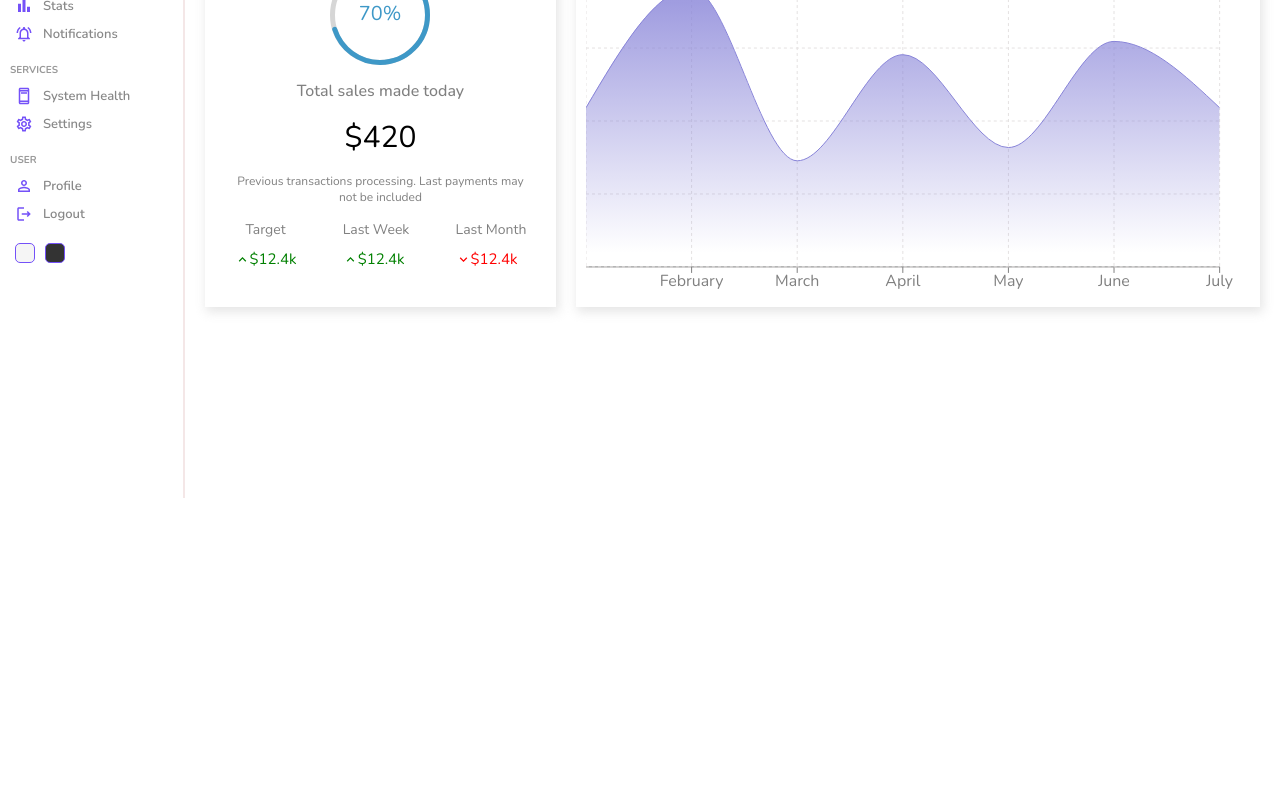
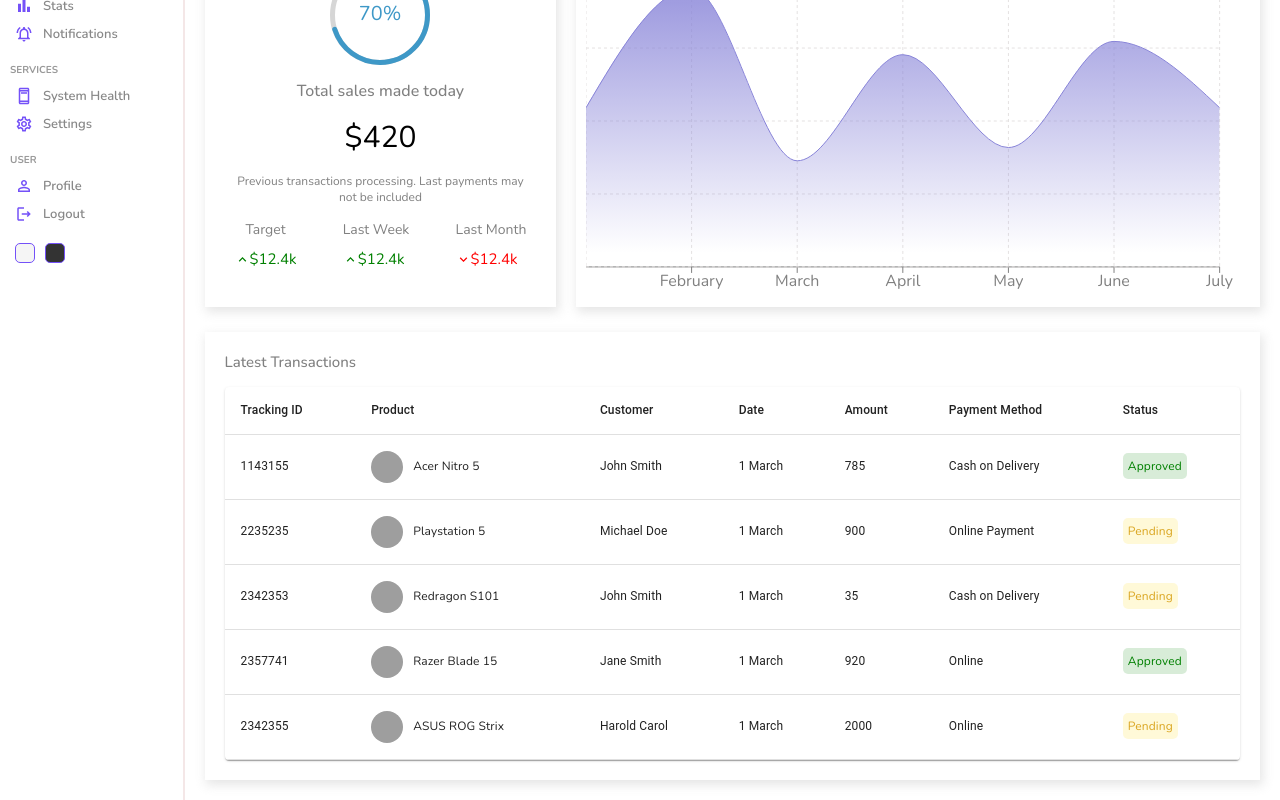
Before and after one commit to sandipswain/Admin-Panel, a React (Create React App) app: page / in a window 1280 px wide. Shown: the part 302-1102 px from the top of the page. Before the commit the page ends 800 px from the top, so only its background shows below. Built offline with nearby package versions, Linux system fonts and the light colour scheme; grey boxes are pictures that could not be loaded.

Commit message:
Made the table and passed the data

```diff
--- /dev/null
+++ b/src/components/tables/Table.js
@@ -0,0 +1,101 @@
+import "./table.scss";
+import Table from "@mui/material/Table";
+import TableBody from "@mui/material/TableBody";
+import TableCell from "@mui/material/TableCell";
+import TableContainer from "@mui/material/TableContainer";
+import TableHead from "@mui/material/TableHead";
+import TableRow from "@mui/material/TableRow";
+import Paper from "@mui/material/Paper";
+const List = () => {
+  const rows = [
+    {
+      id: 1143155,
+      product: "Acer Nitro 5",
+      img: "https://m.media-amazon.com/images/I/81bc8mA3nKL._AC_UY327_FMwebp_QL65_.jpg",
+      customer: "John Smith",
+      date: "1 March",
+      amount: 785,
+      method: "Cash on Delivery",
+      status: "Approved",
+    },
+    {
+      id: 2235235,
+      product: "Playstation 5",
+      img: "https://m.media-amazon.com/images/I/31JaiPXYI8L._AC_UY327_FMwebp_QL65_.jpg",
+      customer: "Michael Doe",
+      date: "1 March",
+      amount: 900,
+      method: "Online Payment",
+      status: "Pending",
+    },
+    {
+      id: 2342353,
+      product: "Redragon S101",
+      img: "https://m.media-amazon.com/images/I/71kr3WAj1FL._AC_UY327_FMwebp_QL65_.jpg",
+      customer: "John Smith",
+      date: "1 March",
+      amount: 35,
+      method: "Cash on Delivery",
+      status: "Pending",
+    },
+    {
+      id: 2357741,
+      product: "Razer Blade 15",
+      img: "https://m.media-amazon.com/images/I/71wF7YDIQkL._AC_UY327_FMwebp_QL65_.jpg",
+      customer: "Jane Smith",
+      date: "1 March",
+      amount: 920,
+      method: "Online",
+      status: "Approved",
+    },
+    {
+      id: 2342355,
+      product: "ASUS ROG Strix",
+      img: "https://m.media-amazon.com/images/I/81hH5vK-MCL._AC_UY327_FMwebp_QL65_.jpg",
+      customer: "Harold Carol",
+      date: "1 March",
+      amount: 2000,
+      method: "Online",
+      status: "Pending",
+    },
+  ];
+  return (
+    <TableContainer component={Paper} className="table">
+      <Table sx={{ minWidth: 650 }} aria-label="simple table">
+        <TableHead>
+          <TableRow>
+            <TableCell className="tableCell">Tracking ID</TableCell>
+            <TableCell className="tableCell">Product</TableCell>
+            <TableCell className="tableCell">Customer</TableCell>
+            <TableCell className="tableCell">Date</TableCell>
+            <TableCell className="tableCell">Amount</TableCell>
+            <TableCell className="tableCell">Payment Method</TableCell>
+            <TableCell className="tableCell">Status</TableCell>
+          </TableRow>
+        </TableHead>
+        <TableBody>
+          {rows.map((row) => (
+            <TableRow key={row.id}>
+              <TableCell className="tableCell">{row.id}</TableCell>
+              <TableCell className="tableCell">
+                <div className="cellWrapper">
+                  <img src={row.img} alt="" className="image" />
+                  {row.product}
+                </div>
+              </TableCell>
+              <TableCell className="tableCell">{row.customer}</TableCell>
+              <TableCell className="tableCell">{row.date}</TableCell>
+              <TableCell className="tableCell">{row.amount}</TableCell>
+              <TableCell className="tableCell">{row.method}</TableCell>
+              <TableCell className="tableCell">
+                <span className={`status ${row.status}`}>{row.status}</span>
+              </TableCell>
+            </TableRow>
+          ))}
+        </TableBody>
+      </Table>
+    </TableContainer>
+  );
+};
+
+export default List;
--- /dev/null
+++ b/src/components/tables/table.scss
@@ -0,0 +1,32 @@
+.table {
+  .tableCell {
+    font-size: 1.2rem;
+  }
+  .cellWrapper {
+    display: flex;
+    align-items: center;
+    font-size: 1.2rem;
+
+    .image {
+      width: 3.2rem;
+      height: 3.2rem;
+      border-radius: 50%;
+      margin-right: 1rem;
+      object-fit: cover;
+    }
+  }
+  .status {
+    padding: 5px;
+    border-radius: 5px;
+    font-size: 1.2rem;
+
+    &.Approved {
+      color: green;
+      background-color: rgba(0, 128, 0, 0.151);
+    }
+    &.Pending {
+      color: goldenrod;
+      background-color: rgba(255, 215, 0, 0.151);
+    }
+  }
+}
--- a/src/pages/home/Home.js
+++ b/src/pages/home/Home.js
@@ -5,6 +5,7 @@
 import Widget from "../../components/widget/Widget";
 import Feature from "../../components/featured/Feature";
 import Chart from "../../components/chart/Chart";
+import List from "../../components/tables/Table";
 const Home = () => {
   return (
     <div className="home">
@@ -21,6 +22,10 @@
           <Feature />
           <Chart />
         </div>
+        <div className="listContainer">
+          <div className="listTitle">Latest Transactions</div>
+          <List />
+        </div>
       </div>
     </div>
   );
--- a/src/pages/home/home.scss
+++ b/src/pages/home/home.scss
@@ -15,5 +15,19 @@
       padding: 0.5rem 2rem;
       font-size: 2.5rem;
     }
+
+    .listContainer {
+      -webkit-box-shadow: 2px 4px 10px 1px rgba(0, 0, 0, 0.47);
+      box-shadow: 2px 4px 10px 1px rgba(201, 201, 201, 0.47);
+      padding: 2rem;
+      margin: 2rem;
+
+      .listTitle {
+        font-weight: 500;
+        color: grey;
+        margin-bottom: 1.5rem;
+        font-size: 1.5rem;
+      }
+    }
   }
 }
```
